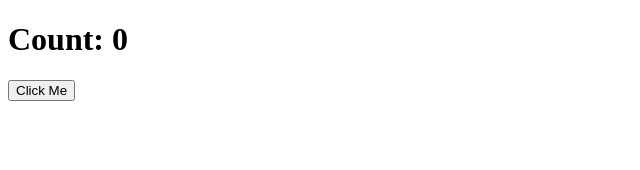
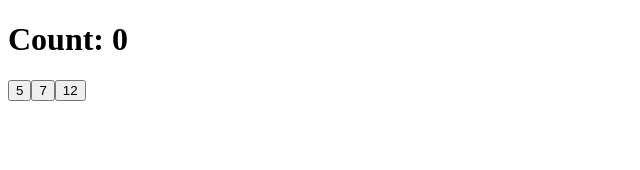
Before and after one commit to BOSSZEUS/secondreact, a React (Create React App) app: page / in a window 1280 px wide. Shown: the top 170 px of the page, without its empty margins (0-640 px from the left). Built offline with nearby package versions, Linux system fonts and the light colour scheme.

Commit message:
number buttons

```diff
--- a/src/App.js
+++ b/src/App.js
@@ -1,4 +1,5 @@
 import React, { Component } from 'react'
+import NumberButton from './components/NumberButton'
 
 class App extends Component {
 
@@ -6,21 +7,23 @@ class App extends Component {
     count: 0
   }
 
-  handleIncrementCount = () => {
-    this.setState({ count: this.state.count + 1 })
+  handleIncrementCount = value => {
+    this.setState({ count: this.state.count + value })
   }
 
-  // write a function that moves count down by 1
-
-  // write a function that moves count up by multiplying count by 2
-
-  // write a function that moves count down by dividing count by 2
-
-  render () {
+  render() {
     return (
       <div>
         <h1>Count: {this.state.count}</h1>
-        <button onClick={this.handleIncrementCount}>Click Me</button>
+        <NumberButton
+          number={5}
+          handleIncrementCount={this.handleIncrementCount} />
+        <NumberButton
+          number={7}
+          handleIncrementCount={this.handleIncrementCount} />
+        <NumberButton
+          number={12}
+          handleIncrementCount={this.handleIncrementCount} />
       </div>
     )
   }
--- /dev/null
+++ b/src/components/NumberButton/NumberButton.js
@@ -0,0 +1,9 @@
+import React from 'react'
+
+const NumberButton = props => {
+  return (
+    <button onClick={() => props.handleIncrementCount(props.number)}>{props.number}</button>
+  )
+}
+
+export default NumberButton
--- /dev/null
+++ b/src/components/NumberButton/index.js
@@ -0,0 +1 @@
+export { default } from './NumberButton.js'
```
